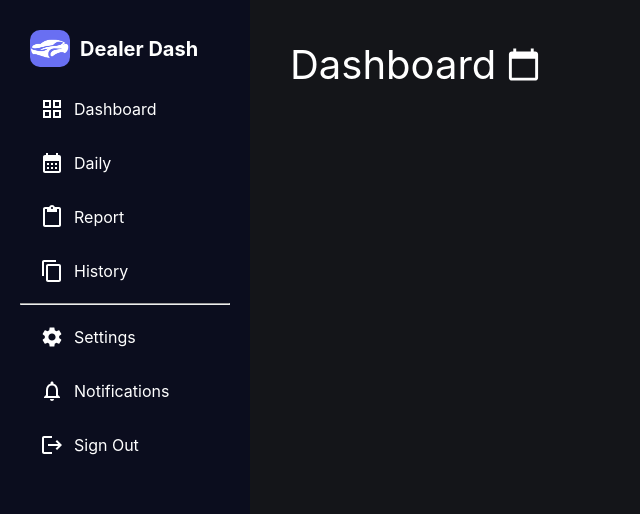
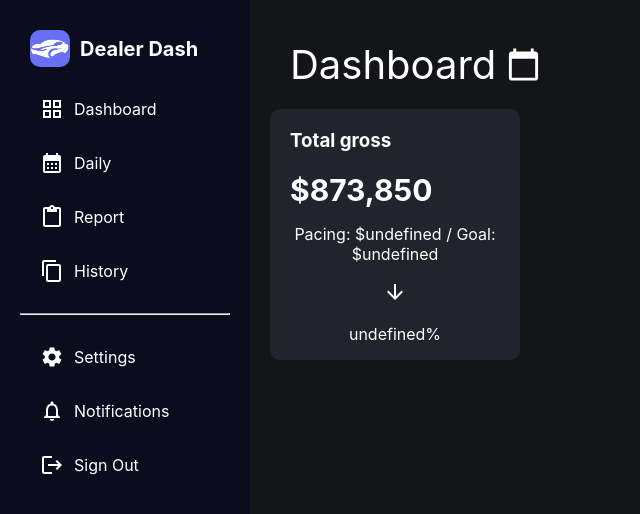
Before and after one commit to natelampros/dealerdash, a React (Create React App) app in the folder mvp/: page / in a window 1280 px wide. Shown: the top 514 px of the page, without its empty margins (0-640 px from the left). Built offline with nearby package versions, Linux system fonts and the light colour scheme.

Commit message:
feat: added totalgrossboard and horizontal progressbar

```diff
--- a/mvp/src/App.js
+++ b/mvp/src/App.js
@@ -2,7 +2,7 @@ import React from 'react';
 import './App.css';
 import Sidebar from "./components/Sidebar";
 import DashBoardView from "./views/DashboardView";
-import GoogleFormComponent from './GoogleFormComponent';
+// import GoogleFormComponent from './GoogleFormComponent';
 
 function App() {
   return (
--- /dev/null
+++ b/mvp/src/components/Progressbar.jsx
@@ -0,0 +1,19 @@
+import React from "react";
+import ArrowDownwardIcon from '@mui/icons-material/ArrowDownward';
+import "./css/Progressbar.css";
+
+export const Progressbar = (props) => {
+  const { pace, goal, diff } = props;
+  return (
+    <div>
+      <p className="progressText">{`Pacing: $${pace} / Goal: $${goal}`}</p>
+      <div>
+
+      </div>
+      <div className="progressDiffContainer">
+        <ArrowDownwardIcon />
+        <p className="progressDiff">{`${diff}%`}</p>
+      </div>
+    </div>
+  )
+}
--- a/mvp/src/components/Sidebar.jsx
+++ b/mvp/src/components/Sidebar.jsx
@@ -1,6 +1,5 @@
 import React from "react";
 import styled from "styled-components";
-import logo from "../logo.png";
 import icon from "../icon.png";
 import GridViewIcon from '@mui/icons-material/GridView';
 import CalendarMonthIcon from '@mui/icons-material/CalendarMonth';
@@ -12,7 +11,7 @@ import LogoutIcon from '@mui/icons-material/Logout';
 // import PollOutlinedIcon from "@mui/icons-material/PollOutlined";
 // import ContactPageOutlinedIcon from "@mui/icons-material/ContactPageOutlined";
 // import DonutSmallOutlinedIcon from "@mui/icons-material/DonutSmallOutlined";
-import { ContactUs } from "../contact";
+// import { ContactUs } from "../contact";
 import './css/Sidebar.css';
 
 const LogoWrapper = styled.div`
@@ -48,6 +47,10 @@ const SidebarItem = styled.div`
 
   &:hover {
     background-color: #696FF2; // Darker background color on hover
+    color: #ffffff;
+  }
+  &:active {
+    background-color: #3e4294
     color: #ffffff;
   }
 `;
--- a/mvp/src/components/css/Sidebar.css
+++ b/mvp/src/components/css/Sidebar.css
@@ -1,3 +1,4 @@
 .divider {
   color: #2D2E3F !important;
+  margin: 20px 0 20px;
 }
--- a/mvp/src/views/DashboardView.jsx
+++ b/mvp/src/views/DashboardView.jsx
@@ -1,5 +1,8 @@
 import styled from "styled-components";
 import CalendarTodayIcon from '@mui/icons-material/CalendarToday';
+import { Progressbar } from "../components/Progressbar";
+import { useState } from "react";
+import './styles.css';
 
 const DashboardHeader = styled.div`
   color: white;
@@ -11,14 +14,27 @@ const DashboardHeader = styled.div`
   gap: 10px;
 `
 const DashboardContainer = styled.div`
-
+  display: flex;
+  flex-direction: row;
+  justify-content: flex-start;
+  align-items: center;
+  gap: 20px;
 `
 const DashboardBody = styled.div`
 
 `
 
 const DashboardTotalGrossBoard = styled.div`
-
+  background-color: #21242C;
+  color: white;
+  padding: all 20px;
+  border-radius: 10px;
+  display: flex;
+  flex-direction: row;
+  flex-wrap: wrap;
+  max-width: 250px;
+  justify-content: flex-start;
+  align-items: center;
 `
 
 const DashboardTotalSoldBoard = styled.div`
@@ -58,12 +74,25 @@ const DashboardServicePartsManagementBoard = styled.div`
 `
 
 const DashBoardView = () => {
+  const [pace, setPace] = useState("");
+  const [goal, setGoal] = useState("");
+  const [diff, setDiff] = useState("");
+
   return (
     <div>
-      <DashboardHeader>
-        Dashboard
-        <CalendarTodayIcon fontSize="large"/>
-      </DashboardHeader>
+      <DashboardContainer>
+        <DashboardBody>
+          <DashboardHeader>
+            Dashboard
+            <CalendarTodayIcon fontSize="large" color="gray"/>
+          </DashboardHeader>
+          <DashboardTotalGrossBoard>
+            <h3 className="boardTitle">Total gross</h3>
+            <p className="boardTitleNumber">$873,850</p>
+            <Progressbar props={{pace, goal, diff}}/>
+          </DashboardTotalGrossBoard>
+        </DashboardBody>
+      </DashboardContainer>
     </div>
   );
 }
--- /dev/null
+++ b/mvp/src/views/styles.css
@@ -0,0 +1,14 @@
+.boardTitle {
+  margin: 20px 0 0 20px;
+  margin-left: 20px;
+  text-align: left;
+  width: 100%;
+}
+
+.boardTitleNumber {
+  width: 100%;
+  margin: 20px 0 0 20px;
+  text-align: left;
+  font-size: 30px;
+  font-weight: bold;
+}
```
Also changed, not shown: mvp/src/components/css/Progressbar.css (added).
